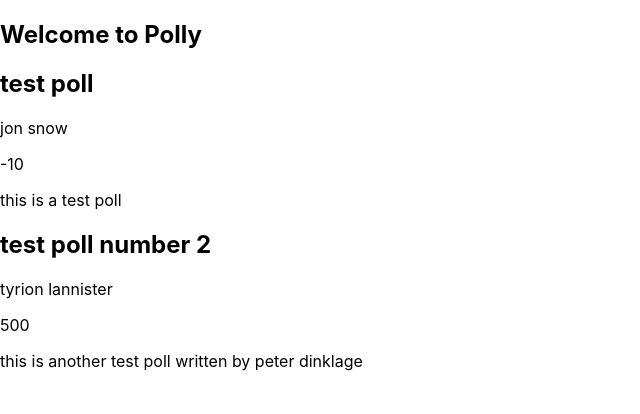
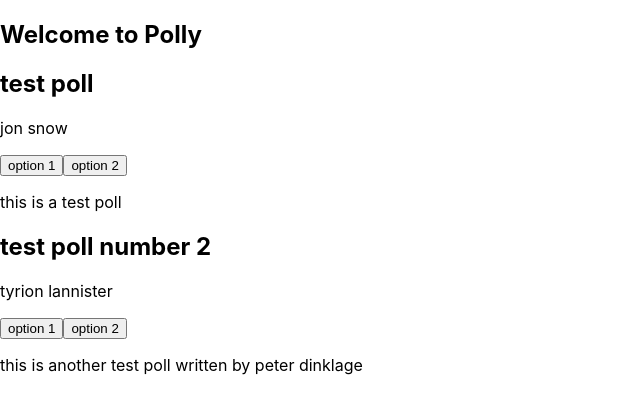
Before and after one commit to NaiefRA/Polly, a React (Create React App) app: page / in a window 1280 px wide. Shown: the top 414 px of the page, without its empty margins (0-640 px from the left). Built offline with nearby package versions, Linux system fonts and the light colour scheme; data requests are answered from the project's data file.

Commit message:
Created options replacing votes on polls

```diff
--- a/data/db.json
+++ b/data/db.json
@@ -4,14 +4,14 @@
       "title": "test poll",
       "body": "this is a test poll",
       "poller": "jon snow",
-      "votes": -10,
+      "options": ["option 1", "option 2"],
       "id": 1
     },
     {
       "title": "test poll number 2",
       "body": "this is another test poll written by peter dinklage",
       "poller": "tyrion lannister",
-      "votes": 500,
+      "options": ["option 1", "option 2"],
       "id": 2
     }
   ]
--- a/src/DisplayPolls.js
+++ b/src/DisplayPolls.js
@@ -6,7 +6,11 @@ const DisplayPolls = ({ polls }) => {
           <div key={poll.id}>
             <h2>{poll.title}</h2>
             <p>{poll.poller}</p>
-            <p>{poll.votes}</p>
+            <p>
+              {poll.options.map((option) => (
+                <button>{option}</button>
+              ))}
+            </p>
             <p>{poll.body}</p>
           </div>
         );
```
